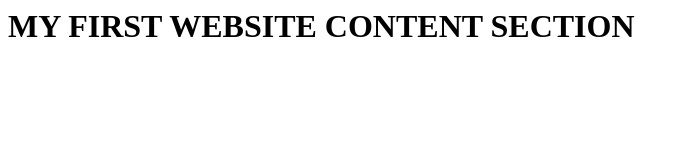
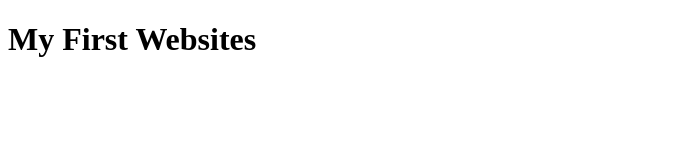
Before and after one commit to SelMel-Venkatesh/WebDevelopmentDay01, a plain HTML site: page index.html in a window 1280 px wide. Shown: the whole page, without its empty margins (0-687 px from the left). Drawn offline with Linux system fonts and the light colour scheme.

Commit message:
my index html modified

```diff
--- a/index.html
+++ b/index.html
@@ -1,8 +1,12 @@
-<HTML>
-    <HEAD>
-        <TITLE>MY FIRST WEBSITE - CONFIG SECTION</TITLE>
-    </HEAD>
-    <BODY>
-        <H1>MY FIRST WEBSITE CONTENT SECTION</H1>
-    </BODY>
-</HTML>
+<!DOCTYPE html>
+<html lang="en">
+<head>
+    <meta charset="UTF-8">
+    <meta http-equiv="X-UA-Compatible" content="IE=edge">
+    <meta name="viewport" content="width=device-width, initial-scale=1.0">
+    <title>Course WebDelopment Training</title>
+</head>
+<body>
+    <h1> My First Websites</h1>
+</body>
+</html>
```
